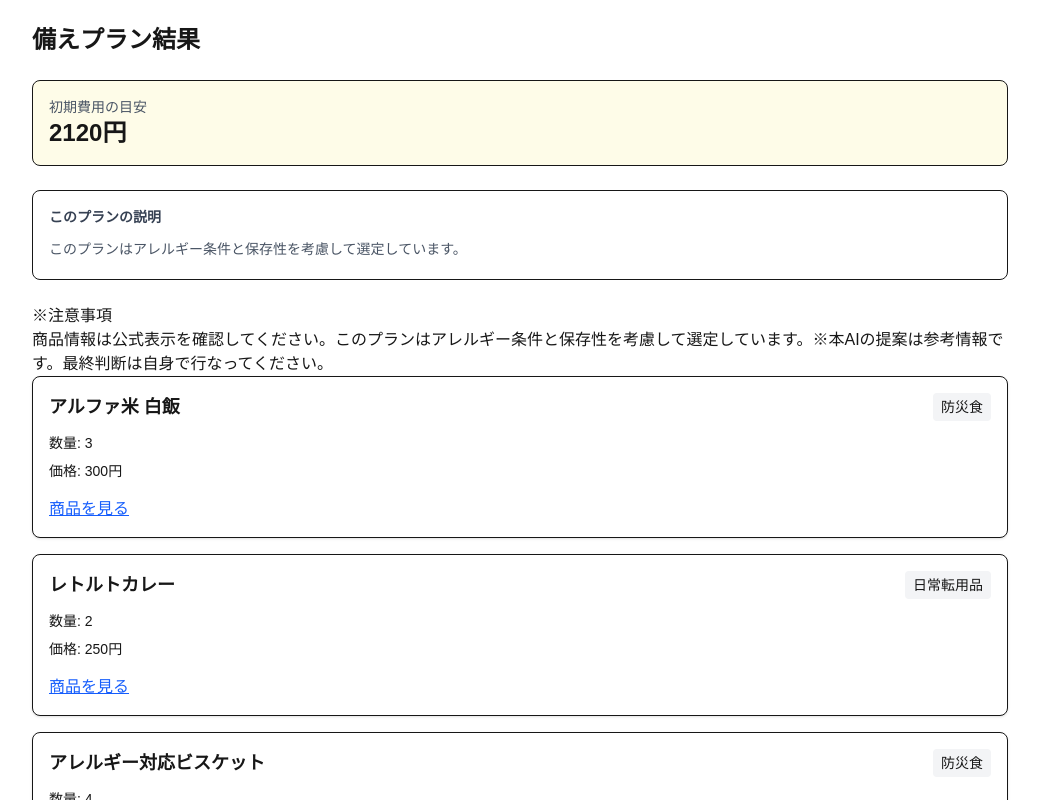
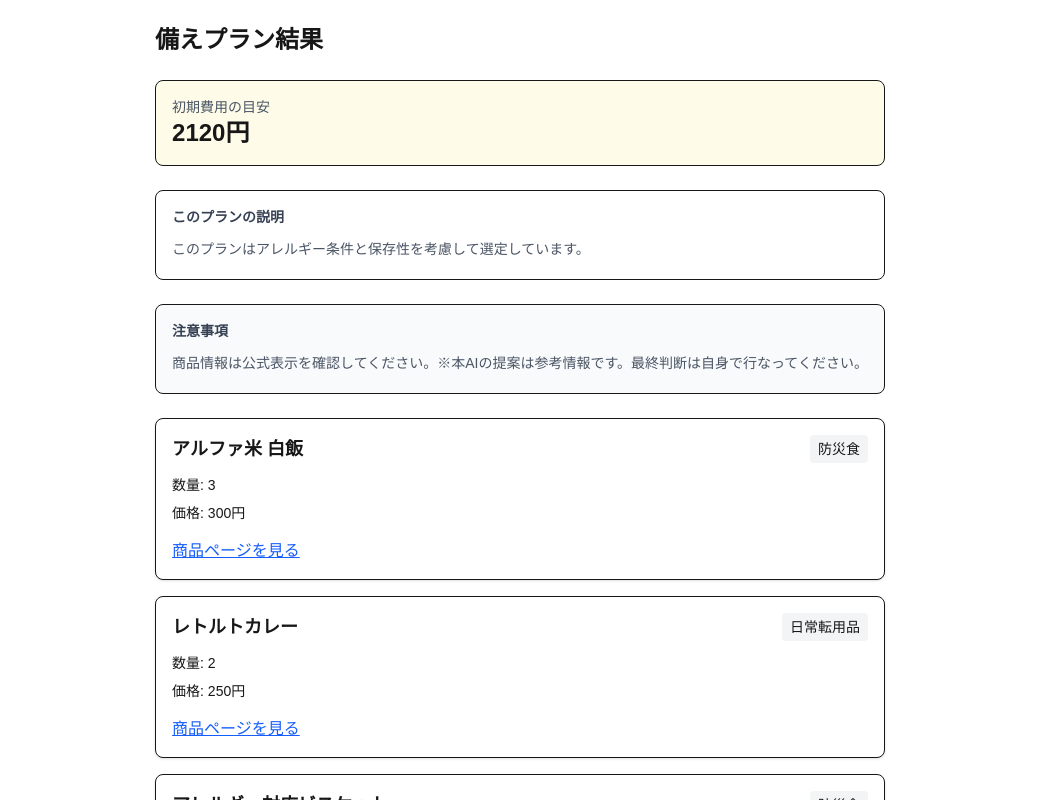
Before and after one commit to aya425/sonae-are, a Next.js app in the folder my-app/: page /plan/result in a window 1280 px wide. Shown: the top 800 px of the page, without its empty margins (120-1159 px from the left). Built offline with nearby package versions, Linux system fonts and the light colour scheme.

Commit message:
fix: 型定義整理と初期費用計算の実装

```diff
--- a/my-app/app/plan/result/page.tsx
+++ b/my-app/app/plan/result/page.tsx
@@ -1,4 +1,3 @@
-export default function PlanResultPage() {
 type PlanItem = {
   id: string;
   name: string;
@@ -6,16 +5,15 @@ export default function PlanResultPage() {
   type: string;
   price: number;
   url: string;
-    explanation?: string;
 };
 
 type GeneratedPlan = {
   items: PlanItem[];
   explanation: string;
   notice: string;
-    totalCost?: number;
 };
 
+export default function PlanResultPage() {
   const mockPlan: GeneratedPlan = {
     items: [
       {
@@ -45,11 +43,13 @@ export default function PlanResultPage() {
     ],
     explanation: "このプランはアレルギー条件と保存性を考慮して選定しています。",
     notice:
-      "商品情報は公式表示を確認してください。このプランはアレルギー条件と保存性を考慮して選定しています。※本AIの提案は参考情報です。最終判断は自身で行なってください。",
+      "商品情報は公式表示を確認してください。※本AIの提案は参考情報です。最終判断は自身で行なってください。",
   };
+
   const totalCost = mockPlan.items.reduce((sum, item) => {
     return sum + item.price * item.quantity;
   }, 0);
+
   return (
     <div className="p-6 max-w-5xl mx-auto">
       <h1 className="text-2xl font-bold mb-6">備えプラン結果</h1>
@@ -67,9 +67,10 @@ export default function PlanResultPage() {
           {mockPlan.explanation}
         </p>
       </div>
-      <div>
-        <p>※注意事項</p>
-        <p>{mockPlan.notice}</p>
+
+      <div className="mb-6 rounded-lg border bg-gray-50 p-4">
+        <p className="text-sm font-semibold text-gray-700 mb-2">注意事項</p>
+        <p className="text-sm leading-7 text-gray-600">{mockPlan.notice}</p>
       </div>
 
       <div className="grid gap-4">
@@ -78,7 +79,7 @@ export default function PlanResultPage() {
             key={item.id}
             className="border rounded-lg p-4 shadow-sm bg-white"
           >
-            <div className="flex items-start justify-between gap-4 mb-3">
+            <div className="flex flex-col gap-2 mb-3 sm:flex-row sm:items-start sm:justify-between">
               <h2 className="text-lg font-semibold">{item.name}</h2>
               <span className="text-sm px-2 py-1 rounded bg-gray-100">
                 {item.type}
@@ -96,7 +97,7 @@ export default function PlanResultPage() {
               rel="noopener noreferrer"
               className="inline-block mt-4 text-blue-600 underline"
             >
-              商品を見る
+              商品ページを見る
             </a>
           </div>
         ))}
```
Lines whose indentation alone changed are shown as unchanged.
